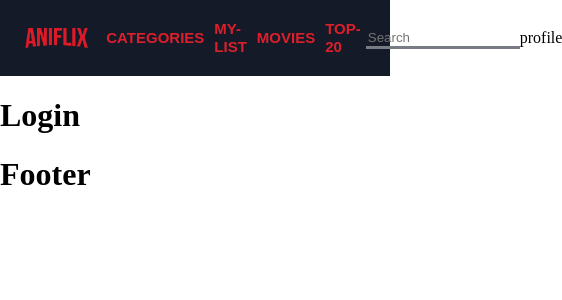
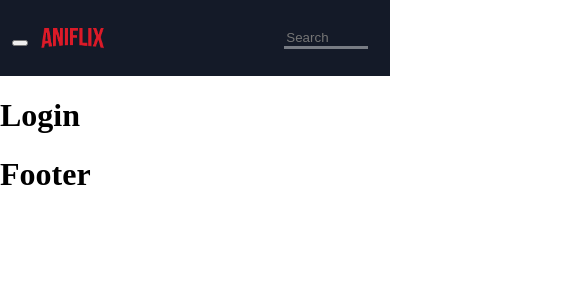
Before and after one commit to IronSpidy001/Aniflix, a React (Create React App) app: page / in a window 390 px wide. Shown: the top 300 px of the page, 562 px wide, since content can reach past the window. Built offline with nearby package versions, Linux system fonts and the light colour scheme; the HTML template or start-up script is replaced by a standard one.

Commit message:
added button for mobile and started with banner posters

```diff
--- a/src/App.css
+++ b/src/App.css
@@ -7,91 +7,3 @@ body{
     padding: 0;
     margin: 0;
 }
-
-.header{
-    background-color: #141a28;
-    padding: 0;
-    position: sticky;
-    top: 0;
-}
-
-.navbar{
-    display: flex;
-    justify-content: space-between;
-    flex-direction: row;
-    padding: 20px 3%;
-    align-items: center;
-}
-
-.navbar-logo{
-    padding: 0 10px;
-    padding-top: 5px;
-}
-
-.navbar-item{
-    padding: 0 5px;
-}
-
-.dropdown-menu{
-    display: flex;
-    flex-direction: column;
-    transition: top 0.15s ease-in-out, opacity 0.3s ease-in-out;
-    opacity: 0;
-    max-height: 0;
-    overflow: hidden;
-    position: absolute;
-    top: 70px;
-    background-color: #F94C66;
-    border-radius: 4px;
-}
-
-.nav-section{
-    display: flex;
-    flex-direction: row;
-    align-items: center;
-}
-
-.navbar-item:hover .dropdown-menu{
-    opacity: 1;
-    max-height: 500px;
-    top: 50px;
-}
-
-.dropdown-item{
-    padding: 5px
-}
-
-.navbarItem{
-    color:#DB202C;
-    font-family: sans-serif;
-    font-weight: bold;
-    font-size: 15px;
-    text-transform: uppercase;
-}
-
-.search-bar{
-    color:#787c84;
-    transition: width 0.5s;
-    border: 3px none #fff;
-    width: 150px;
-    border-bottom: solid;
-    background-color: transparent;
-    display: inline-block;
-}
-
-.search-bar:focus{
-    border: 3px none #555;
-    outline: none;
-    border-bottom: solid;
-    width: 200px;
-}
-
-.search-icon{
-    fill: #787c84;
-    stroke: #787c84;
-    height: 20px;
-}
-
-.logo{
-    height: 27px;
-}
--- /dev/null
+++ b/src/components/Header/Header.css
@@ -0,0 +1,126 @@
+.header{
+    background-color: #141a28;
+    padding: 0;
+    position: sticky;
+    top: 0;
+}
+
+.navbar{
+    display: flex;
+    justify-content: space-between;
+    flex-direction: row;
+    padding: 20px 3%;
+    align-items: center;
+}
+
+.navbar-logo{
+    padding: 0 10px;
+    padding-top: 5px;
+}
+
+.navbar-item{
+    padding: 0 5px;
+}
+
+.dropdown-menu{
+    display: flex;
+    flex-direction: column;
+    transition: top 0.15s ease-in-out, opacity 0.3s ease-in-out;
+    opacity: 0;
+    max-height: 0;
+    overflow: hidden;
+    position: absolute;
+    top: 70px;
+    background-color: #F94C66;
+    border-radius: 4px;
+}
+
+.nav-section{
+    display: flex;
+    flex-direction: row;
+    align-items: center;
+}
+
+.navItems{
+    display: flex;
+    flex-direction: row;
+    align-items: center;
+}
+
+.navbar-item:hover .dropdown-menu{
+    opacity: 1;
+    max-height: 500px;
+    top: 50px;
+}
+
+.dropdown-item{
+    padding: 5px
+}
+
+.navbarItem{
+    color:#DB202C;
+    font-family: sans-serif;
+    font-weight: bold;
+    font-size: 15px;
+    text-transform: uppercase;
+    display: inline-block;
+}
+
+.search-bar{
+    color:#787c84;
+    transition: width 0.5s;
+    border: 3px none #fff;
+    width: 150px;
+    border-bottom: solid;
+    background-color: transparent;
+    display: inline-block;
+}
+
+.search-bar:focus{
+    border: 3px none #555;
+    outline: none;
+    border-bottom: solid;
+    width: 200px;
+}
+
+.search-icon{
+    fill: #787c84;
+    stroke: #787c84;
+    height: 20px;
+}
+
+.logo{
+    height: 27px;
+}
+
+.NavBtn{
+    display: none;
+}
+
+@media only screen and (max-width: 600px) {
+    .navbar-item{
+        display: none;
+    }
+
+    .search-bar{
+        width: 80px;
+        margin-right: 10px;
+    }
+
+    .search-bar:focus{
+        width: 120px
+    }
+
+    .profile{
+        display: none;
+    }
+
+    .NavBtn{
+        display: block;
+    }
+
+    .navItems{
+        display: flex;
+        flex-direction: column;
+    }
+  }
--- a/src/components/Header/Header.jsx
+++ b/src/components/Header/Header.jsx
@@ -1,7 +1,22 @@
 import React from "react"
 import Navbar from "./Navbar"
+import "./Header.css"
 
 function Header() {
+
+    document.getElementsByTagName("body")[0].onresize = function() {
+        const navItems = document.getElementsByClassName("navbar-item");
+        if(window.innerWidth < 600){
+            for(var i = 0; i < navItems.length; i++){
+                navItems.item(i).style.display = "none"
+            }
+        }else{
+            for(var i = 0; i < navItems.length; i++){
+                navItems.item(i).style.display = "block"
+            }
+        }
+    }
+
     return(
         <div className="header">
             <Navbar />
--- /dev/null
+++ b/src/components/Header/NavBtn.jsx
@@ -0,0 +1,26 @@
+import React from "react";
+
+function NavBtn(){
+
+    function handleClick(){
+        const navItems = document.getElementsByClassName("navbar-item");
+        if(navItems.item(0).style.display === "none"){
+            for(var i = 0; i < navItems.length; i++){
+                navItems.item(i).style.display = "block"
+            }
+        }else{
+            for(var i = 0; i < navItems.length; i++){
+                navItems.item(i).style.display = "none"
+            }
+        }
+        console.log(navItems)
+    }
+
+    return(
+    <div className="NavBtn">
+        <button onClick={handleClick}></button>
+    </div>
+    )
+}
+
+export default NavBtn;
--- a/src/components/Header/Navbar.jsx
+++ b/src/components/Header/Navbar.jsx
@@ -4,17 +4,21 @@ import NavbarItems from "./NavbarItems"
 import NavbarItem from "./NavbarItem"
 import Search from "./Search"
 import Profile from "./Profile"
+import NavBtn from "./NavBtn"
 
 function Navbar(){
     return(
         <div className="navbar">
             <div className="nav-section">
+            <NavBtn />
+            <div className = "navItems">
             <NavbarLogo />
                 {NavbarItems.map(function(item){
                     return(
                             <NavbarItem key={item.key} name={item.name} type={item.type} url={item.url} dropdownItems={item.dropdownItems}/>
                         )
                 })}
+            </div>
             </div>
             <div className="nav-section">
                 <Search name="search" placeholder="Search"/>
--- a/src/components/Header/NavbarItem.jsx
+++ b/src/components/Header/NavbarItem.jsx
@@ -12,7 +12,7 @@ function NavbarItem(props){
     }else if(props.type === "dropdown"){
         return(
             <div className="navbar-item">
-                <span><a className="navbarItem" href={props.url}>{props.name}</a></span>
+                <a className="navbarItem" href={props.url}>{props.name}</a>
                 <DropdownMenu dropdownItems = {props.dropdownItems}/>
             </div>
         )
--- a/src/components/Header/Profile.jsx
+++ b/src/components/Header/Profile.jsx
@@ -2,7 +2,7 @@ import React from "react"
 
 function Profile(){
     return(
-        <div>
+        <div className="profile">
             profile
         </div>
     )
```
Also changed, not shown: poster images/yourName.jpg (added).
